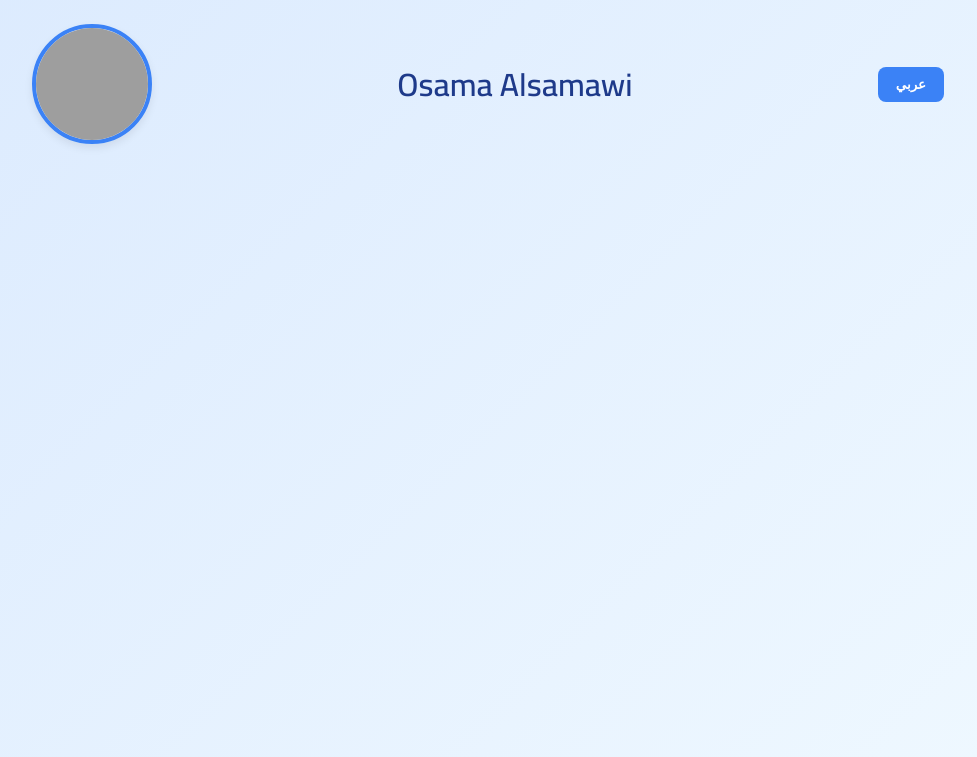
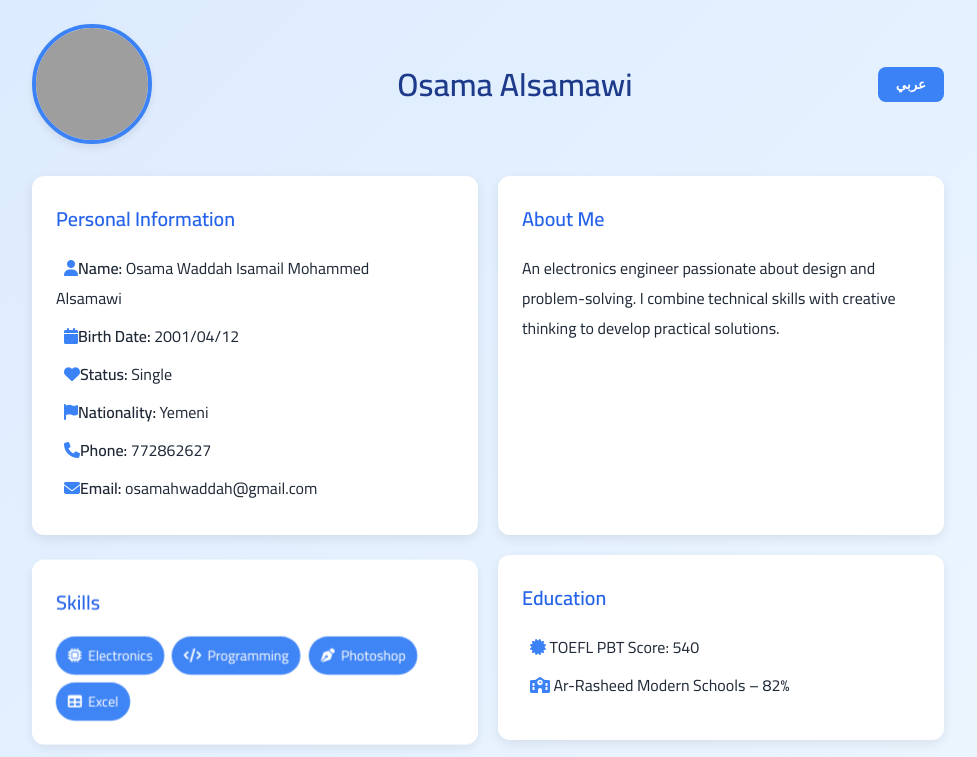
Before and after one commit to OMASAH/test-2, a plain HTML site: page index.html in a window 1280 px wide. Both pictures are taken after a click on the button "English". Shown: the top 757 px of the page, without its empty margins (152-1129 px from the left). Drawn offline with nearby package versions, Linux system fonts and the light colour scheme; grey boxes are pictures that could not be loaded.

Commit message:
Update index.html

```diff
--- a/index.html
+++ b/index.html
@@ -138,65 +138,69 @@
       <h1 id="title-name">أسامة السماوي</h1>
       <button id="lang-switch">English</button>
     </div><div id="content-ar">
+  <!-- محتوى عربي كما في النسخة السابقة -->
+</div>
+
+<div id="content-en" style="display: none;">
   <div class="cards">
     <div class="card animate__animated animate__fadeInUp">
-      <h2>المعلومات الشخصية</h2>
+      <h2>Personal Information</h2>
       <ul>
-        <li><i class="fa-solid fa-user"></i><strong>الاسم:</strong> أسامة وضاح إسماعيل محمد السماوي</li>
-        <li><i class="fa-solid fa-calendar"></i><strong>تاريخ الميلاد:</strong> 2001/04/12</li>
-        <li><i class="fa-solid fa-heart"></i><strong>الحالة الاجتماعية:</strong> أعزب</li>
-        <li><i class="fa-solid fa-flag"></i><strong>الجنسية:</strong> يمني</li>
-        <li><i class="fa-solid fa-phone"></i><strong>رقم الهاتف:</strong> 772862627</li>
-        <li><i class="fa-solid fa-envelope"></i><strong>البريد الإلكتروني:</strong> osamahwaddah@gmail.com</li>
+        <li><i class="fa-solid fa-user"></i><strong>Name:</strong> Osama Waddah Isamail Mohammed Alsamawi</li>
+        <li><i class="fa-solid fa-calendar"></i><strong>Birth Date:</strong> 2001/04/12</li>
+        <li><i class="fa-solid fa-heart"></i><strong>Status:</strong> Single</li>
+        <li><i class="fa-solid fa-flag"></i><strong>Nationality:</strong> Yemeni</li>
+        <li><i class="fa-solid fa-phone"></i><strong>Phone:</strong> 772862627</li>
+        <li><i class="fa-solid fa-envelope"></i><strong>Email:</strong> osamahwaddah@gmail.com</li>
       </ul>
     </div>
 
     <div class="card animate__animated animate__fadeInUp animate__delay-1s">
-      <h2>من أنا</h2>
-      <p>مهندس إلكترونيات شغوف بالتصميم وحل المشكلات. أدمج المهارات التقنية مع الحس الإبداعي لإنتاج حلول عملية وعصرية.</p>
+      <h2>About Me</h2>
+      <p>An electronics engineer passionate about design and problem-solving. I combine technical skills with creative thinking to develop practical solutions.</p>
     </div>
 
     <div class="card animate__animated animate__fadeInUp animate__delay-2s">
-      <h2>المهارات</h2>
+      <h2>Skills</h2>
       <div class="pill-list">
-        <span class="pill"><i class="fa-solid fa-microchip"></i>الهندسة الإلكترونية</span>
-        <span class="pill"><i class="fa-solid fa-code"></i>برمجة</span>
+        <span class="pill"><i class="fa-solid fa-microchip"></i>Electronics</span>
+        <span class="pill"><i class="fa-solid fa-code"></i>Programming</span>
         <span class="pill"><i class="fa-solid fa-pen-nib"></i>Photoshop</span>
         <span class="pill"><i class="fa-solid fa-table"></i>Excel</span>
       </div>
     </div>
 
     <div class="card animate__animated animate__fadeInUp animate__delay-3s">
-      <h2>التعليم</h2>
+      <h2>Education</h2>
       <ul>
-        <li><i class="fa-solid fa-certificate"></i>TOEFL PBT 540</li>
-        <li><i class="fa-solid fa-school"></i>مدارس الرشيد الحديثة – 82%</li>
+        <li><i class="fa-solid fa-certificate"></i> TOEFL PBT Score: 540</li>
+        <li><i class="fa-solid fa-school"></i> Ar-Rasheed Modern Schools – 82%</li>
       </ul>
     </div>
 
     <div class="card animate__animated animate__fadeInUp animate__delay-4s">
-      <h2>الخبرات</h2>
+      <h2>Experience</h2>
       <ul>
-        <li><i class="fa-solid fa-bullhorn"></i>الإعلانات والتصميم</li>
-        <li><i class="fa-solid fa-screwdriver-wrench"></i>صيانة الهواتف</li>
+        <li><i class="fa-solid fa-bullhorn"></i> Advertising & Design</li>
+        <li><i class="fa-solid fa-screwdriver-wrench"></i> Phone Repair</li>
       </ul>
     </div>
 
     <div class="card animate__animated animate__fadeInUp animate__delay-5s">
-      <h2>اللغات</h2>
+      <h2>Languages</h2>
       <ul>
-        <li><i class="fa-solid fa-language"></i>العربية – اللغة الأم</li>
-        <li><i class="fa-solid fa-language"></i>الإنجليزية – متقدم</li>
+        <li><i class="fa-solid fa-language"></i> Arabic – Native</li>
+        <li><i class="fa-solid fa-language"></i> English – Advanced</li>
       </ul>
     </div>
 
     <div class="card animate__animated animate__fadeInUp animate__delay-6s">
-      <h2>روابط تواصل</h2>
+      <h2>Contact</h2>
       <p>
         <a href="https://linkedin.com/in/yourprofile" target="_blank"><i class="fa-brands fa-linkedin"></i> LinkedIn</a> |
         <a href="https://github.com/yourusername" target="_blank"><i class="fa-brands fa-github"></i> GitHub</a>
       </p>
-      <a href="osama-cv.pdf" class="download-btn" download><i class="fa-solid fa-download"></i> تحميل السيرة (PDF)</a>
+      <a href="osama-cv.pdf" class="download-btn" download><i class="fa-solid fa-download"></i> Download Resume (PDF)</a>
     </div>
   </div>
 </div>
@@ -212,14 +216,14 @@
       arabic = !arabic;
       if (arabic) {
         ar.style.display = '';
-        if (en) en.style.display = 'none';
+        en.style.display = 'none';
         document.documentElement.lang = 'ar';
         document.documentElement.dir = 'rtl';
         btn.textContent = 'English';
         title.textContent = 'أسامة السماوي';
       } else {
         ar.style.display = 'none';
-        if (en) en.style.display = '';
+        en.style.display = '';
         document.documentElement.lang = 'en';
         document.documentElement.dir = 'ltr';
         btn.textContent = 'عربي';
```
